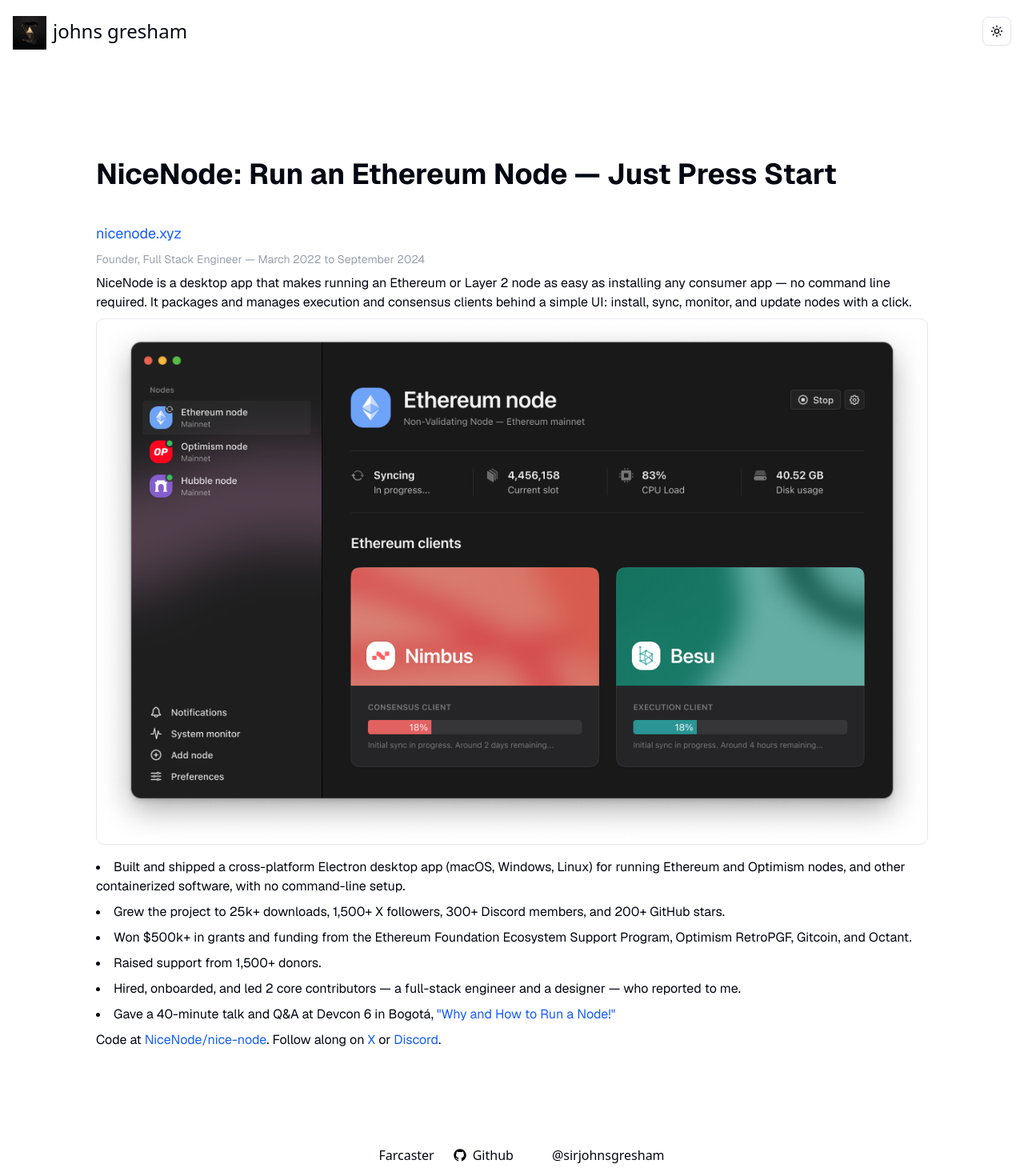
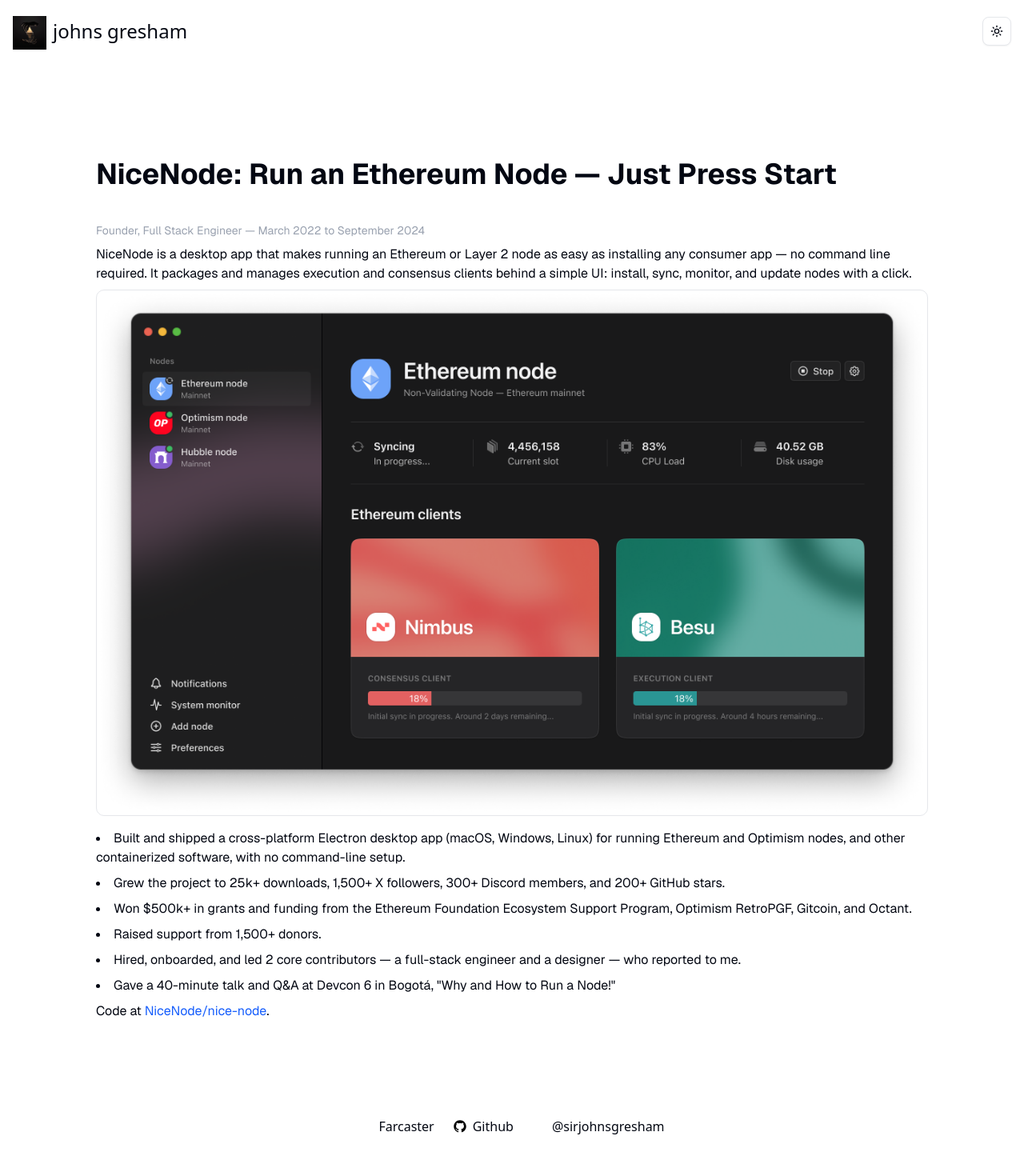
Before and after one commit to jgresham/jgresham.xyz, a Next.js app: page /nicenode in a window 1280 px wide. Shown: the top 1470 px of the page at 80% size. Built offline with nearby package versions, Linux system fonts and the light colour scheme.

Commit message:
Trim links on NiceNode page
Remove the Devcon 6 video link (keep the talk mention as plain text),
the nicenode.xyz link, and the X/Discord follow-links.

```diff
--- a/app/nicenode/page.tsx
+++ b/app/nicenode/page.tsx
@@ -18,13 +18,6 @@
       <h1 className="text-4xl font-bold mb-8">
         NiceNode: Run an Ethereum Node — Just Press Start
       </h1>
-      <a
-        className="hover:underline hover:underline-offset-4 text-lg text-blue-600"
-        href="https://www.nicenode.xyz"
-        target="_blank"
-      >
-        nicenode.xyz
-      </a>
       <p className="text-gray-400 text-sm">
         Founder, Full Stack Engineer — March 2022 to September 2024
       </p>
@@ -62,14 +55,8 @@
           engineer and a designer — who reported to me.
         </li>
         <li>
-          Gave a 40-minute talk and Q&amp;A at Devcon 6 in Bogotá,{" "}
-          <a
-            className="hover:underline hover:underline-offset-4 text-blue-600"
-            href="https://archive.devcon.org/archive/watch/6/why-and-how-to-run-a-node-no-eth-required/"
-            target="_blank"
-          >
-            &quot;Why and How to Run a Node!&quot;
-          </a>
+          Gave a 40-minute talk and Q&amp;A at Devcon 6 in Bogotá,
+          &quot;Why and How to Run a Node!&quot;
         </li>
       </ul>
       <p>
@@ -81,22 +68,6 @@
         >
           NiceNode/nice-node
         </a>
-        . Follow along on{" "}
-        <a
-          className="hover:underline hover:underline-offset-4 text-blue-600"
-          href="https://x.com/NiceNodeApp"
-          target="_blank"
-        >
-          X
-        </a>{" "}
-        or{" "}
-        <a
-          className="hover:underline hover:underline-offset-4 text-blue-600"
-          href="https://discord.gg/k3dpYU4Pn9"
-          target="_blank"
-        >
-          Discord
-        </a>
         .
       </p>
     </div>
```
